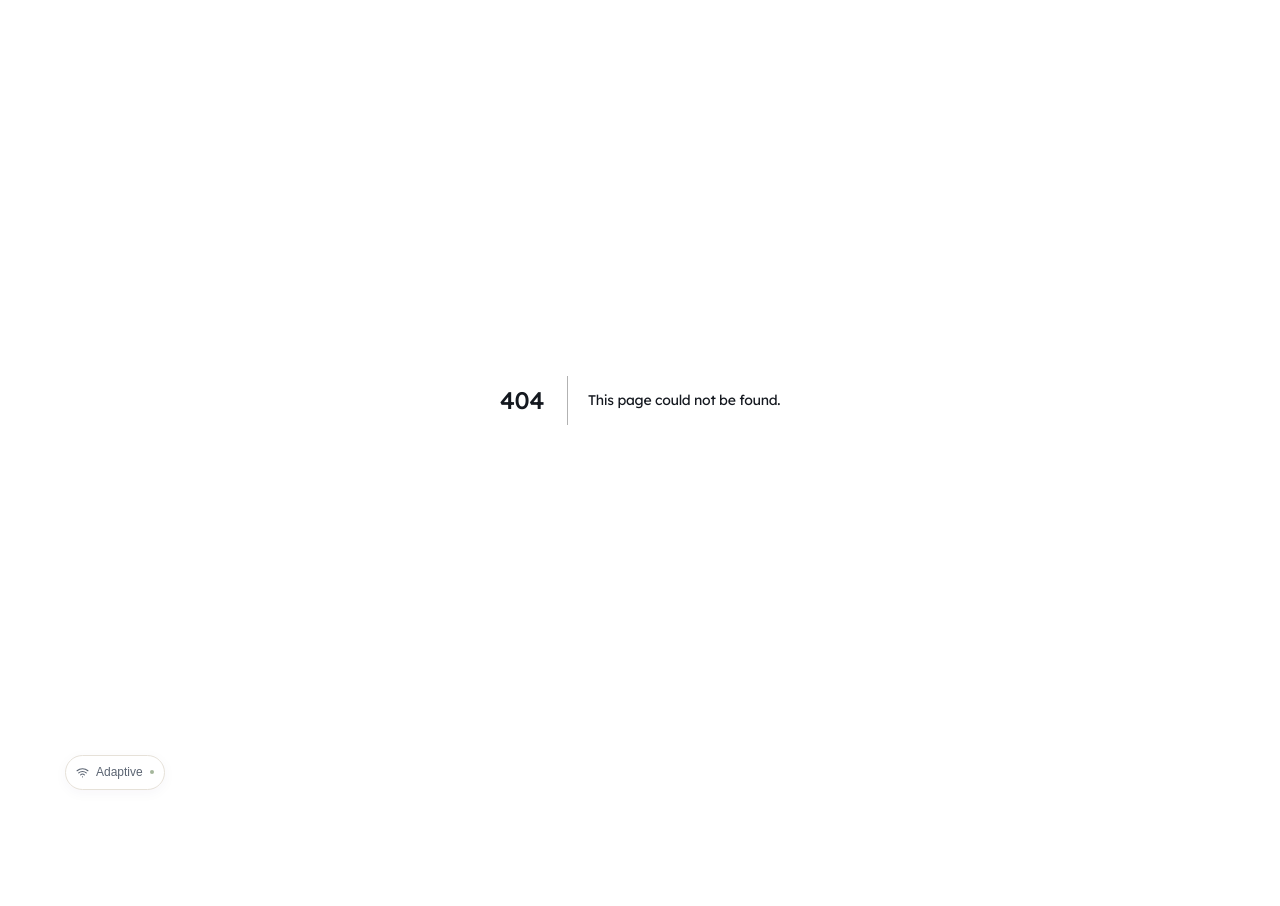
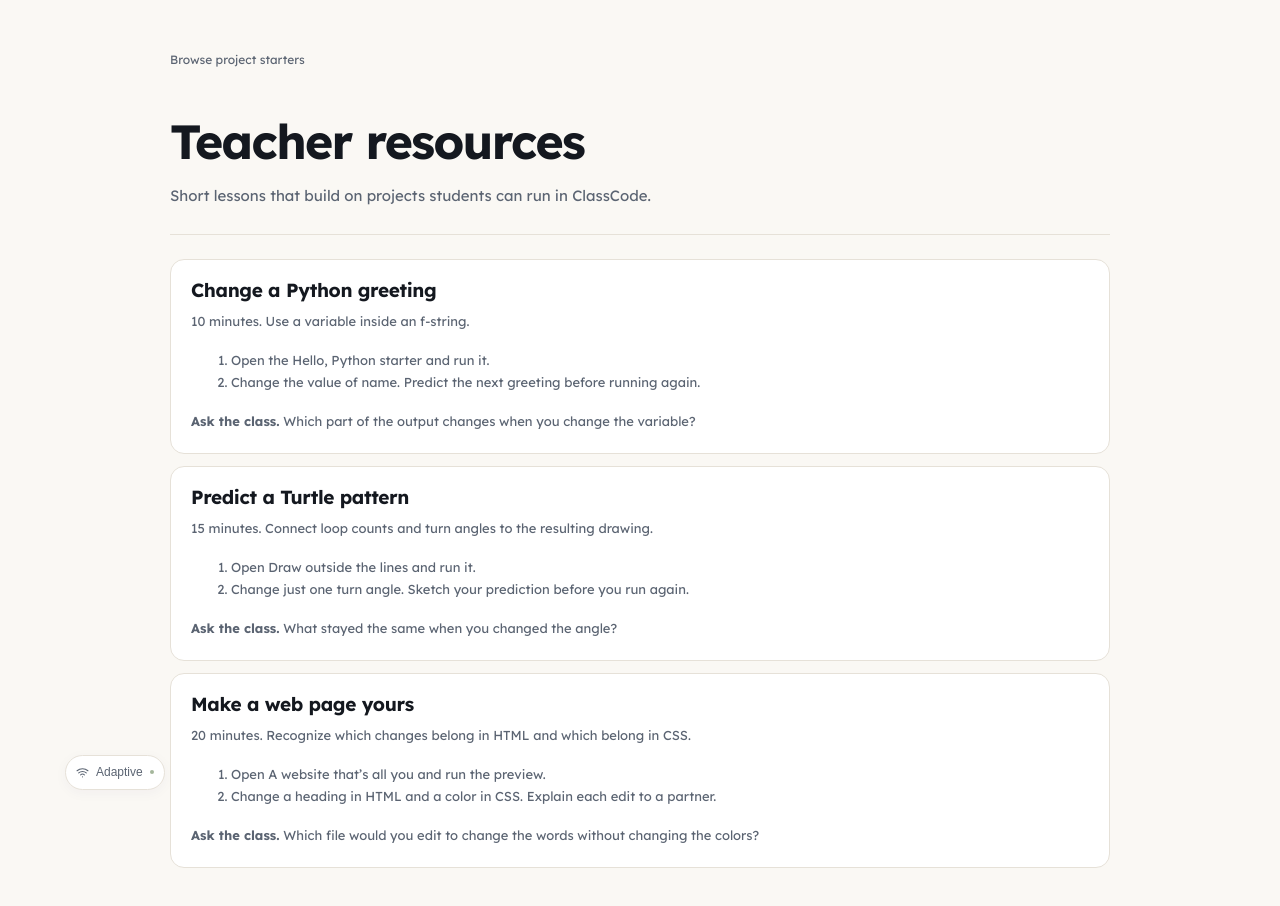
Before and after one commit to iamVaga/classcode, a Next.js app: page /teacher-resources in a window 1280 px wide. Before the commit this address had no page. Shown: the top 906 px of the page. Before the commit the page ends 800 px from the top, so only its background shows below. Built offline with nearby package versions, Linux system fonts and the light colour scheme; a web font is replaced by a local one.

Commit message:
Add teacher lessons and gradebook export

```diff
--- /dev/null
+++ b/app/teacher-resources/page.tsx
@@ -0,0 +1,55 @@
+import type {Metadata} from 'next';
+import Link from 'next/link';
+
+export const metadata: Metadata = {
+  title: 'Teacher resources',
+  description: 'Short classroom lessons for Python, Turtle, and the web.',
+};
+
+const lessons = [
+  {
+    title: 'Change a Python greeting',
+    duration: '10 minutes',
+    goal: 'Use a variable inside an f-string.',
+    steps: ['Open the Hello, Python starter and run it.', 'Change the value of name. Predict the next greeting before running again.'],
+    prompt: 'Which part of the output changes when you change the variable?',
+  },
+  {
+    title: 'Predict a Turtle pattern',
+    duration: '15 minutes',
+    goal: 'Connect loop counts and turn angles to the resulting drawing.',
+    steps: ['Open Draw outside the lines and run it.', 'Change just one turn angle. Sketch your prediction before you run again.'],
+    prompt: 'What stayed the same when you changed the angle?',
+  },
+  {
+    title: 'Make a web page yours',
+    duration: '20 minutes',
+    goal: 'Recognize which changes belong in HTML and which belong in CSS.',
+    steps: ['Open A website that’s all you and run the preview.', 'Change a heading in HTML and a color in CSS. Explain each edit to a partner.'],
+    prompt: 'Which file would you edit to change the words without changing the colors?',
+  },
+];
+
+export default function TeacherResourcesPage() {
+  return (
+    <main className="studio-main">
+      <article className="trust-page">
+        <Link className="trust-breadcrumb" href="/#tracks">Browse project starters</Link>
+        <header>
+          <h1>Teacher resources</h1>
+          <p>Short lessons that build on projects students can run in ClassCode.</p>
+        </header>
+        <div className="trust-sections">
+          {lessons.map(lesson => (
+            <section className="trust-section" key={lesson.title}>
+              <h2>{lesson.title}</h2>
+              <p>{lesson.duration}. {lesson.goal}</p>
+              <ol>{lesson.steps.map(step => <li key={step}>{step}</li>)}</ol>
+              <p><strong>Ask the class.</strong> {lesson.prompt}</p>
+            </section>
+          ))}
+        </div>
+      </article>
+    </main>
+  );
+}
--- a/components/workspace-home.tsx
+++ b/components/workspace-home.tsx
@@ -61,7 +61,7 @@ export default function WorkspaceHome({page,onPage,projects,onOpen,onTemplate,on
    </>}
    {page==='My students'&&<ClassroomPanel onOpen={onOpen} onSignIn={()=>onModal('account')}/>}
    {page==='Lesson notes'&&<StudioNotebook/>}
-   <footer className="studio-footer"><button className="studio-logo" onClick={()=>onPage('Overview')}><span><BrandMark size={25}/></span>classcode<span className="logo-period">.</span></button><p>Students make. Teachers guide.</p><nav aria-label="Product and policy links"><a href="#tracks">Tracks</a><button onClick={()=>onPage('My students')}>For teachers</button><a href="/privacy">Privacy</a><a href="/terms">Terms</a><a href="/safety">Safety</a><a href="/about">About and contact</a><a href="/school-it">School IT</a></nav></footer>
+   <footer className="studio-footer"><button className="studio-logo" onClick={()=>onPage('Overview')}><span><BrandMark size={25}/></span>classcode<span className="logo-period">.</span></button><p>Students make. Teachers guide.</p><nav aria-label="Product and policy links"><a href="#tracks">Tracks</a><button onClick={()=>onPage('My students')}>For teachers</button><a href="/privacy">Privacy</a><a href="/terms">Terms</a><a href="/safety">Safety</a><a href="/about">About and contact</a><a href="/school-it">School IT</a><a href="/teacher-resources">Teacher resources</a></nav></footer>
   </main>
  </div>
 }
```
Also changed, not shown: components/classroom-panel.tsx (+11 -1 lines), lib/gradebook.ts (added, +28 -0 lines), 1 other file (tests, documents, lock files or other folders).
